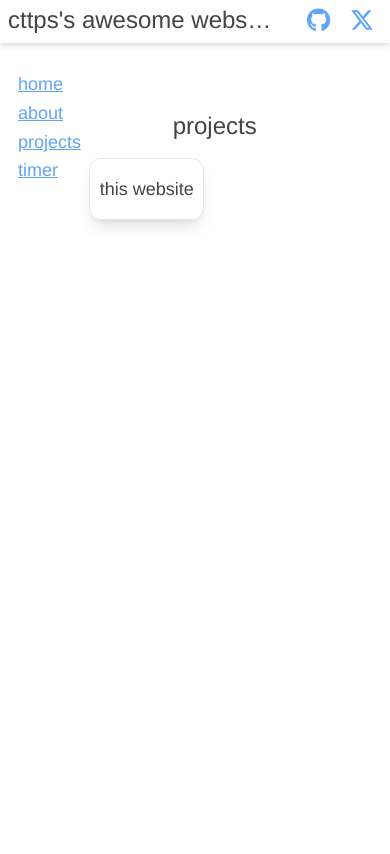
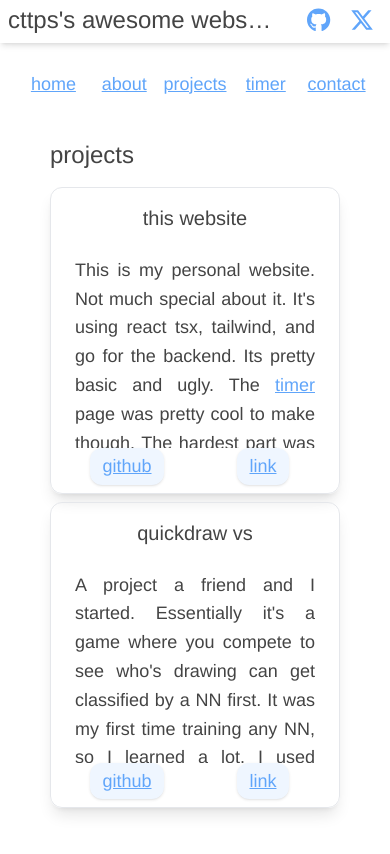
Before and after one commit to cttps/personalwebsite, a React (Create React App) app in the folder web/: page /projects in a window 390 px wide. Shown: the top 854 px of the page. Built offline with nearby package versions, Linux system fonts and the light colour scheme.

Commit message:
Add contact page. Improve responsiveness.

```diff
--- a/web/src/App.tsx
+++ b/web/src/App.tsx
@@ -4,6 +4,7 @@ import Home from './pages/Home';
 import About from './pages/About';
 import Projects from './pages/Projects';
 import OmTimer from "./pages/OminousTimer"
+import Contact from './pages/Contact';
 import Sidebar from './components/Sidebar';
 import Topbar from './components/Topbar'
 
@@ -16,12 +17,14 @@ function App() {
           {/* <h1 className="text-3xl text-center my-4 mx-2">cttps's personal website</h1> */}
           <div className='grid grid-cols-9 md:divide-x-2 mt-4'>
             < Sidebar />
-            <div className='w-full col-span-8 text-center'>
+            <div className='w-full col-span-9 md:col-span-8 text-center'>
               <Routes>
                 <Route path="/" element={ <Home/> } />
                 <Route path="/about" element={ <About/> } />
                 <Route path="/projects" element={ <Projects/> } />
+                <Route path="/contact" element={ <Contact/> } />
                 <Route path="/omTimer" element={ <OmTimer/> } />
+
                 {/* Add more routes as needed */}
               </Routes>
             </div>
--- a/web/src/components/Sidebar.tsx
+++ b/web/src/components/Sidebar.tsx
@@ -3,14 +3,12 @@ import { Link } from 'react-router-dom';
 
 export default function Sidebar() {
     return (
-        <div className="col-span-1 text-center bg-white">
+        <div className="col-span-9 md:col-span-1 md:h-48 text-center grid grid-cols-5 md:grid-cols-1 place-items-center bg-white gap-0">
             <Link to="/">home</Link>
-            <br />
             <Link to="/about">about</Link>
-            <br />
             <Link to="/projects">projects</Link>
-            <br />
             <Link to="/omTimer">timer</Link>
+            <Link to="/contact">contact</Link>
         </div>
     );
   }
--- a/web/src/pages/About.tsx
+++ b/web/src/pages/About.tsx
@@ -1,13 +1,16 @@
 
 export default function About() {
     return (
-        <div className="p-8">
+        <div className="p-8 text-justify grid grid-cols-1 gap-3">
             <h1 className='text-2xl my-2'>about me</h1>
             <p className='text-justify'>
                 hi! my coder alias is <a href="https://github.com/cttps">cttps</a> and im a cs student that likes to code 😁.
                 i've been coding since very young and tbh it has taken me a while to figure out if i really do love coding,
                 but building projects, solving problems, and learning seemingly impossible things is what i really enjoy and i think that's what  matters.
             </p>
+            <p>
+                hi
+            </p>
         </div>
     );
   }
--- /dev/null
+++ b/web/src/pages/Contact.tsx
@@ -0,0 +1,24 @@
+//<![CDATA[
+const Email = () => {
+    const user = 'tcatnoc';
+    const domain = 'cttps.info';
+    const email = `${domain.split("").reverse().join("")}@${user}`;
+
+    return (
+        <a href={`mailto:${email.split("").reverse().join("")}`}>
+        {email.split("").reverse().join("")}
+        </a>
+    );
+};
+
+export default function Contact() {
+    return (
+        <div className="p-8 text-justify grid grid-cols-1 gap-3">
+            <h1 className='text-2xl my-2'>contact</h1>
+            <p className='text-justify'>
+                you can contact me at: <Email /> or any of my other socials i guess
+            </p>
+        </div>
+    );
+}
+//]]>
--- a/web/src/pages/Home.tsx
+++ b/web/src/pages/Home.tsx
@@ -1,8 +1,9 @@
 
 export default function Home() {
     return (
-        <div className="flex w-full h-full justify-center align-middle text-center">
+        <div className="grid grid-cols-1 place-items-center">
             <p className=''>hey, welcome to my website!</p>
+            <p className=''>you can find how to message me from my contact page</p>
         </div>
     );
   }
--- a/web/src/pages/OminousTimer.tsx
+++ b/web/src/pages/OminousTimer.tsx
@@ -41,9 +41,9 @@ export default function OmTimer() {
     const zonePsecondsLeft = Math.floor(remaining01Percent % 60);
 
     return (
-        <div className="p-8">
-            <h1 className="text-2xl my-2 mb-4">Timer</h1>
-            <div className="grid w-full">
+        <div className="p-8 text-justify">
+            <h1 className="text-2xl my-2 mb-4">my timers</h1>
+            <div className="grid w-full text-center">
                 <div className="p-2 shadow-lg grid rounded-xl place-items-center border bg-pink-50">
                     <h2 className="my-6 text-2xl font-semibold">Seeing the stars again</h2>
                     <div className="w-full bg-pink-200 h-4 rounded-full">
--- a/web/src/pages/Projects.tsx
+++ b/web/src/pages/Projects.tsx
@@ -2,12 +2,40 @@
 export default function Projects() {
     return (
         <>
-            <div className="p-8">
+            <div className="p-8 grid text-justify w-full">
                 <h1 className='text-2xl my-2 mb-4'>projects</h1>
-                <div className="grid w-11/12 grid-cols-2">
+                <div className="grid md:grid-cols-2 gap-2 w-full">
                     <div className="p-2 shadow-lg grid rounded-xl place-items-center border">
-                        <h2 className="text-lg my-2">this website</h2>
-                        <div className="w-full h-full repo-card" data-repo="cttps/personalwebsite"></div></div>
+                        <h2 className="text-xl my-2">this website</h2>
+                        <div className="grid text-justify w-full p-4 max-h-52 overflow-scroll">
+                            <p>
+                                This is my personal website. Not much special about it. It's using react tsx, tailwind, and go for the backend.
+                                Its pretty basic and ugly. The <a href="./omTimer">timer</a> page was pretty cool to make though.
+                                The hardest part was probably figuring out how to convert a percentage back into seconds relative to the start/current/end time.
+                            </p>
+                        </div>
+                        <div className="grid place-items-center grid-cols-2 w-full text-center">
+                            <a className="px-3 py-1 bg-blue-50 rounded-xl shadow" href="https://github.com/cttps/personalwebsite"> github </a>
+                            <a className="px-3 py-1 bg-blue-50 rounded-xl shadow" href="./">link</a>
+                        </div>
+                    </div>
+                    <div className="p-2 shadow-lg grid rounded-xl place-items-center border">
+                        <h2 className="text-xl my-2">quickdraw vs</h2>
+                        <div className="grid text-justify w-full p-4 max-h-52 overflow-scroll">
+                            <p>
+                                A project a friend and I started. Essentially it's a game where you compete to see who's drawing can get classified by
+                                a NN first. It was my first time training any NN, so I learned a lot. I used pytorch for this one.
+                                We went with fastAPI for a few reasons, but it was pretty easy to pick up. I mostly focused on the model,
+                                frontend drawing, and system design, but I think both of us touched all areas of the project since we were working together.
+                                We used redis and websockets, and it sort of inspired me to make my own project using them later down the line in Go.
+                                Overall great experience
+                            </p>
+                        </div>
+                        <div className="grid place-items-center grid-cols-2 w-full text-center">
+                            <a className="px-3 py-1 bg-blue-50 rounded-xl shadow" href="https://github.com/mxpph/quickdraw-vs"> github </a>
+                            <a className="px-3 py-1 bg-blue-50 rounded-xl shadow">link</a>
+                        </div>
+                    </div>
                 </div>
             </div>
         </>
```
Also changed, not shown: 2 other files (tests, documents, lock files or other folders).
